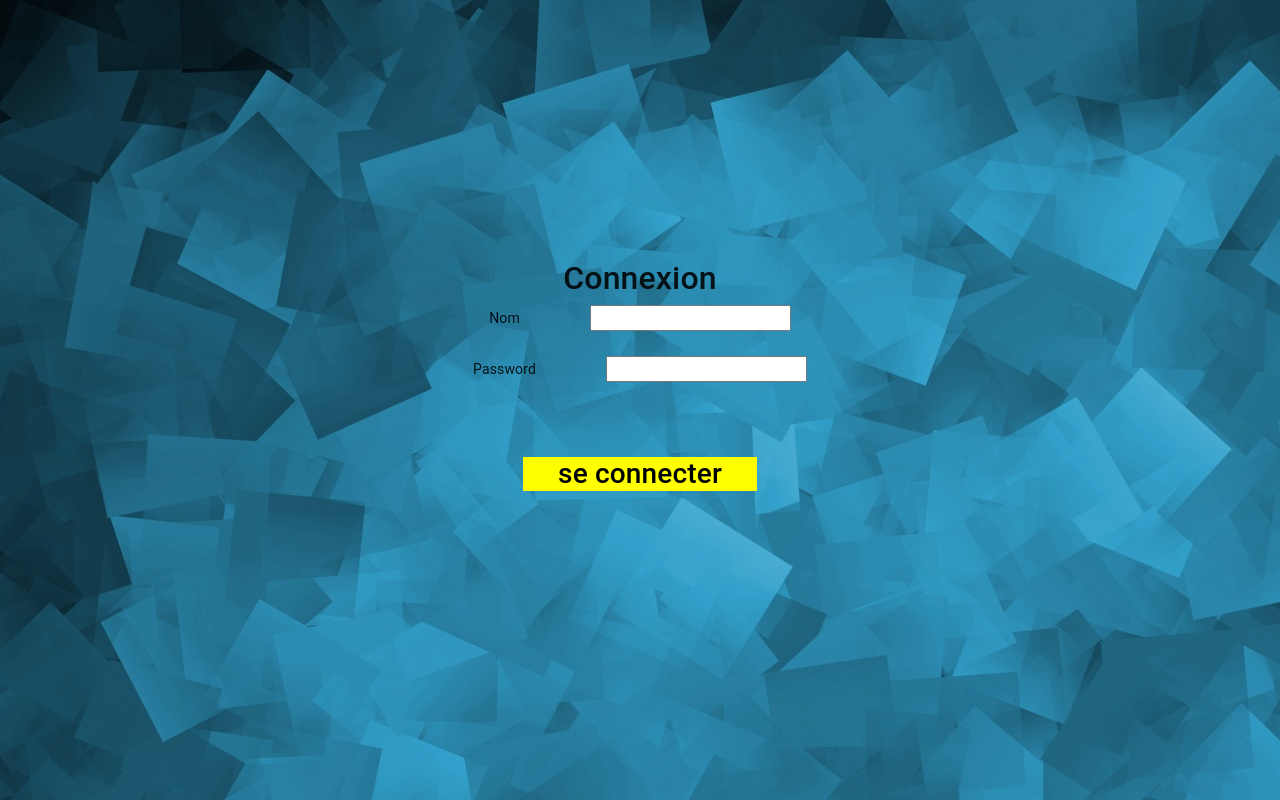
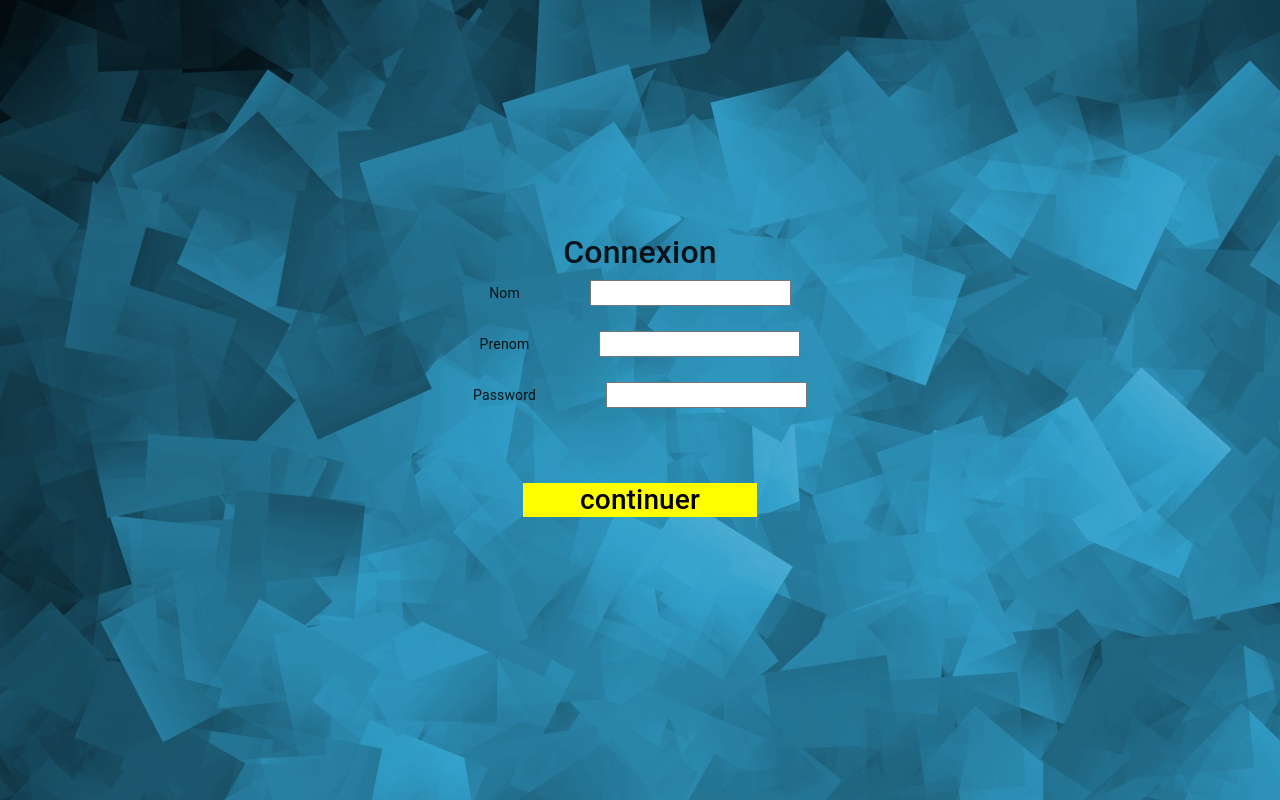
Before and after one commit to BBnours/TechnoWeb_Chat, a React (Create React App) app in the folder Client/: page /nv_compte in a window 1280 px wide. Built offline with nearby package versions, Linux system fonts and the light colour scheme.

Commit message:
add event click

```diff
--- a/Client/src/App.js
+++ b/Client/src/App.js
@@ -12,7 +12,8 @@ import CssBaseline from '@material-ui/core/CssBaseline';
 
 import { BrowserRouter, Route, Switch } from 'react-router-dom';
 import Welcome from "./Structure/Welcome";
-import Login from "./Structure/Login";
+import Login from "./login/Login";
+import Compte from "./login/Compte";
 
 const styles = {
   root: {
@@ -39,6 +40,9 @@ export default () => (
               <Route path="/welcome">
                   <Welcome/>
               </Route>
+              <Route path="/nv_compte">
+                  <Compte/>
+              </Route>
               <Route path="/">
                   <Login/>
               </Route>
--- /dev/null
+++ b/Client/src/login/Compte.js
@@ -0,0 +1,31 @@
+import React, {useState} from "react";
+import {} from 'react';
+import "../Style/App.css";
+import {Link} from "react-router-dom";
+import axios from "axios";
+
+export default () => {
+
+    const [nom, setNom] = useState("");
+    const [prenom, setPrenom] = useState("");
+    const [password, setPassword] = useState("");
+
+    function activateLasers( ) {
+        console.log('toto');
+    };
+
+  return (
+    <div className="login">
+      <h2>Connexion </h2>
+        <label className="labelLogin">Nom</label>
+        <input type="text" value={nom}></input>
+        <br></br>
+      <label className="labelLogin">Prenom</label>
+      <input type="text" value={prenom}></input>
+      <br></br>
+        <label className="labelLogin">Password</label>
+        <input  type="password" value={password}></input>
+        <Link onClick={activateLasers()} to="/welcome"><h3 className="button_W">continuer</h3></Link>
+    </div>
+  );
+}
--- a/Client/src/Structure/Login.js
+++ b/Client/src/login/Login.js
@@ -13,6 +13,7 @@ export default () => {
         <label className="labelLogin">Password</label>
         <input  type="password" ></input>
         <Link to="/welcome"><h3 className="button_W">se connecter</h3></Link>
+      <Link to="/nv_compte"><h3 className="button_W">créer un compte</h3></Link>
     </div>
   );
 }
```
